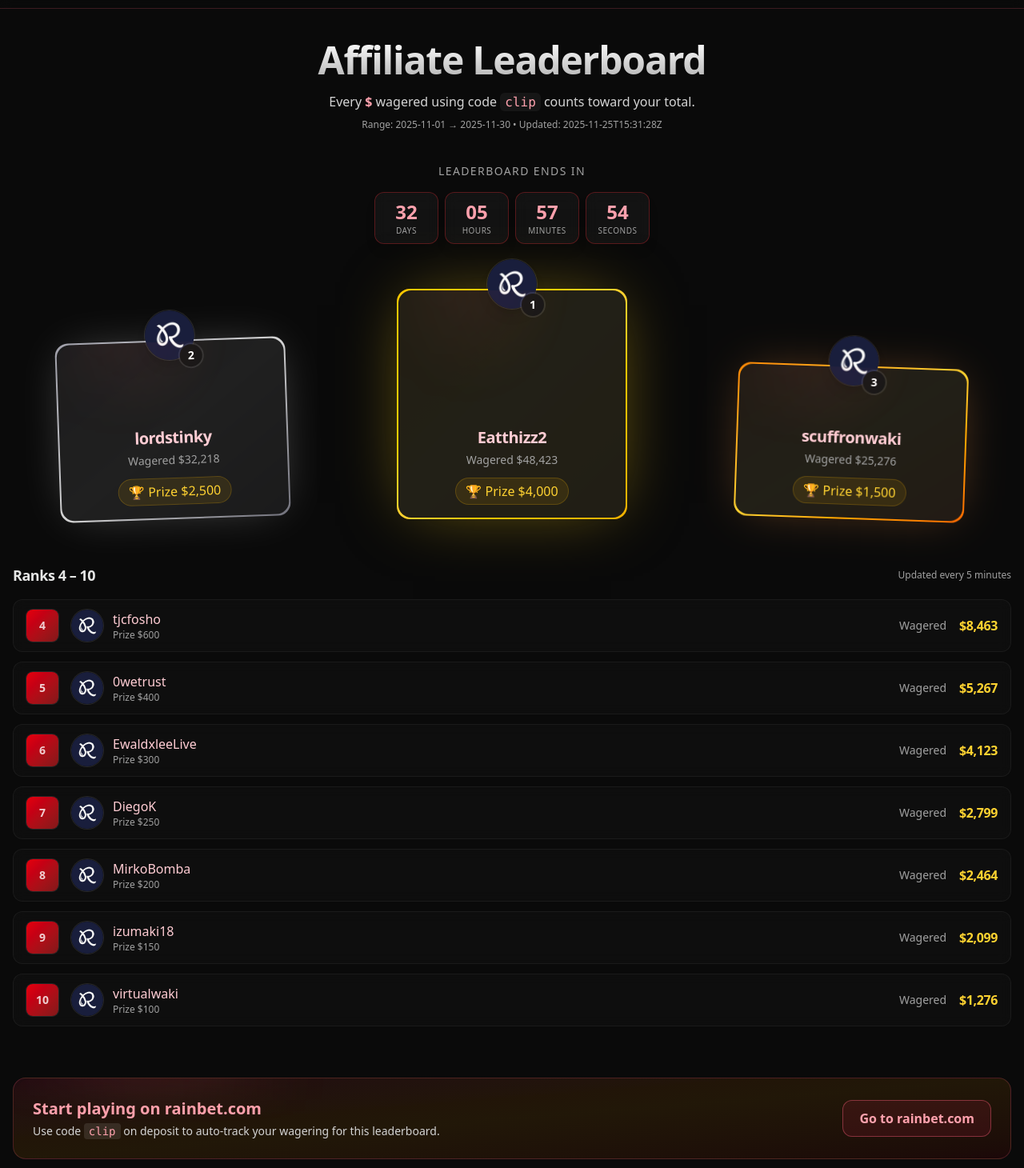
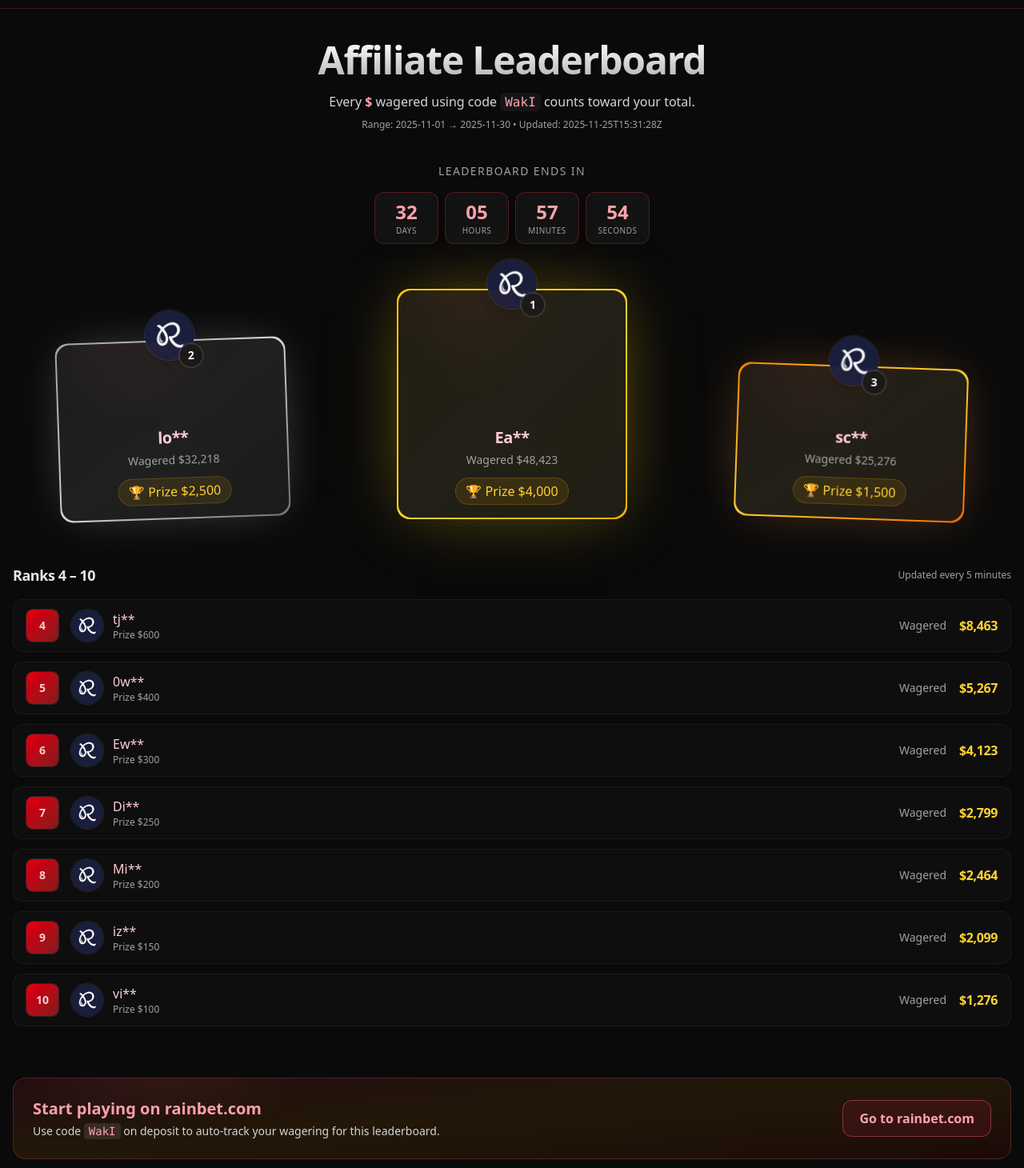
Before and after one commit to BossBabyGit/Aura, a React (Vite) app: page / in a window 1280 px wide. Shown: the part 50-1510 px from the top of the page at 80% size. Built offline with nearby package versions, Linux system fonts and the light colour scheme.

Commit message:
Update App.tsx

```diff
--- a/src/App.tsx
+++ b/src/App.tsx
@@ -82,7 +82,8 @@
 
         const mapped: Entry[] = rows.map((r, i) => {
           const rank = i + 1;
-          const user = r.username ?? "unknown";
+          const username = r.username ?? "unknown";
+          const user = username.length >= 2 ? username.slice(0, 2) + "**" : username;
           return {
             rank,
             user,
@@ -159,7 +160,7 @@
             </svg>
           </div>
           <span className="truncate whitespace-nowrap text-base sm:text-lg font-bold tracking-tight text-white">
-            aura<strong className="text-rose-400">rewards</strong>.com
+            waki<strong className="text-rose-400">rewards</strong>.com
           </span>
         </div>
         <nav className="flex items-center gap-1.5 sm:gap-2 shrink-0">
@@ -171,7 +172,7 @@
           </a>
           <a
             className="rounded-full border border-white/10 bg-white/[.03] px-3 py-1 text-xs sm:px-4 sm:py-1.5 sm:text-sm text-neutral-300 transition hover:border-white/30 hover:bg-white/[.06] whitespace-nowrap shrink-0"
-            href="https://rainbet.com/?r=clip"
+            href="https://rainbet.com/?r=WakI"
             target="_blank"
             rel="noreferrer"
           >
@@ -312,7 +313,7 @@
             </h1>
             <p className="mt-4 text-neutral-300">
               Every <span className="font-semibold text-rose-300">$</span> wagered using code{" "}
-              <span className="rounded-md bg-white/5 px-1.5 py-0.5 font-mono text-rose-300">clip</span> counts toward your total.
+              <span className="rounded-md bg-white/5 px-1.5 py-0.5 font-mono text-rose-300">WakI</span> counts toward your total.
             </p>
             {meta.updated && (
               <p className="mt-2 text-xs text-neutral-400">
@@ -364,12 +365,12 @@
                 <div>
                   <h3 className="text-xl font-semibold text-rose-300">Start playing on rainbet.com</h3>
                   <p className="mt-1 max-w-xl text-sm text-neutral-300">
-                    Use code <span className="rounded bg-white/10 px-1.5 py-0.5 font-mono text-rose-300">clip</span> on deposit to
+                    Use code <span className="rounded bg-white/10 px-1.5 py-0.5 font-mono text-rose-300">WakI</span> on deposit to
                     auto-track your wagering for this leaderboard.
                   </p>
                 </div>
                 <a
-                  href="https://rainbet.com/?r=clip"
+                  href="https://rainbet.com/?r=WakI"
                   target="_blank"
                   rel="noreferrer"
                   className="rounded-xl border border-rose-400/40 bg-rose-500/10 px-5 py-2.5 font-semibold text-rose-300 transition hover:border-rose-400/60 hover:bg-rose-500/20"
@@ -383,7 +384,7 @@
         </main>
 
         <footer className="border-t border-white/5 bg-neutral-950/60 py-8 text-center text-sm text-neutral-500">
-          © {new Date().getFullYear()} aura<strong className="text-rose-300">rewards</strong>.com • Offical Leaderboard Page
+          © {new Date().getFullYear()} waki<strong className="text-rose-300">rewards</strong>.com • Offical Leaderboard Page
         </footer>
       </div>
     </>
```
